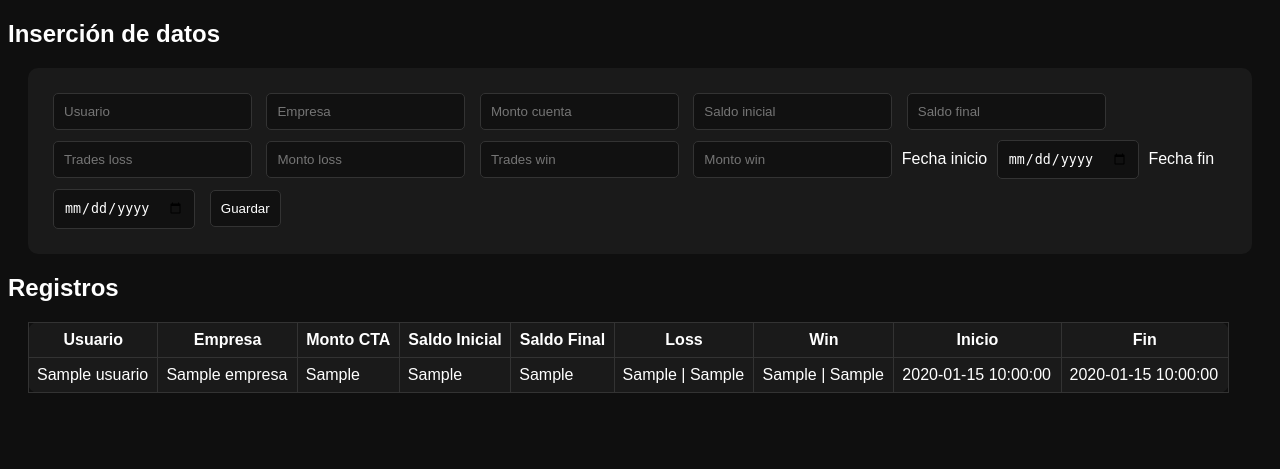
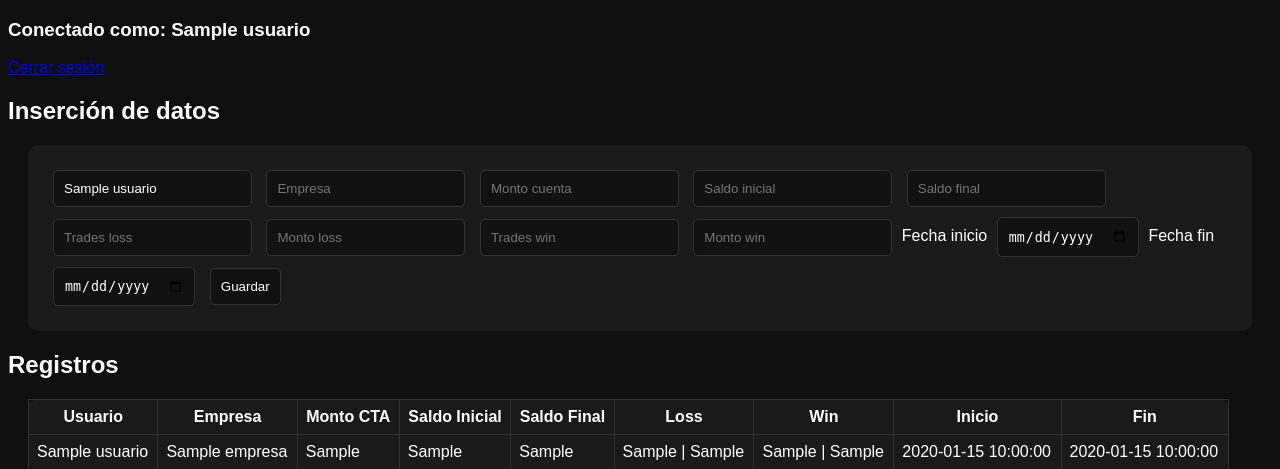
Before and after one commit to juancarlosgonzalezortega-eng/trader_kabra, a Flask app: template templates/index.html in a window 1280 px wide. Shown: the top 469 px of the page. Run offline with Flask 3, Linux system fonts and the light colour scheme; the template is opened without the code that fills it: most values are stand-ins (such as "Sample title", 1, 10 or a date in 2020); some libraries are stand-ins or nearby versions.

Commit message:
Update user input field to be readonly
se hace el cambio por el login de discord

```diff
--- a/templates/index.html
+++ b/templates/index.html
@@ -6,10 +6,14 @@
 </head>
 <body>
 
+<h3>Conectado como: {{ usuario }}</h3>
+<a href="/logout">Cerrar sesión</a>
+
 <h2>Inserción de datos</h2>
 
 <form action="/guardar" method="POST">
-    <input name="usuario" placeholder="Usuario" required>
+    <input name="usuario" value="{{ usuario }}" readonly>
+
     <input name="empresa" placeholder="Empresa" required>
 
     <input type="number" step="0.01" name="monto_cta" placeholder="Monto cuenta">
```
